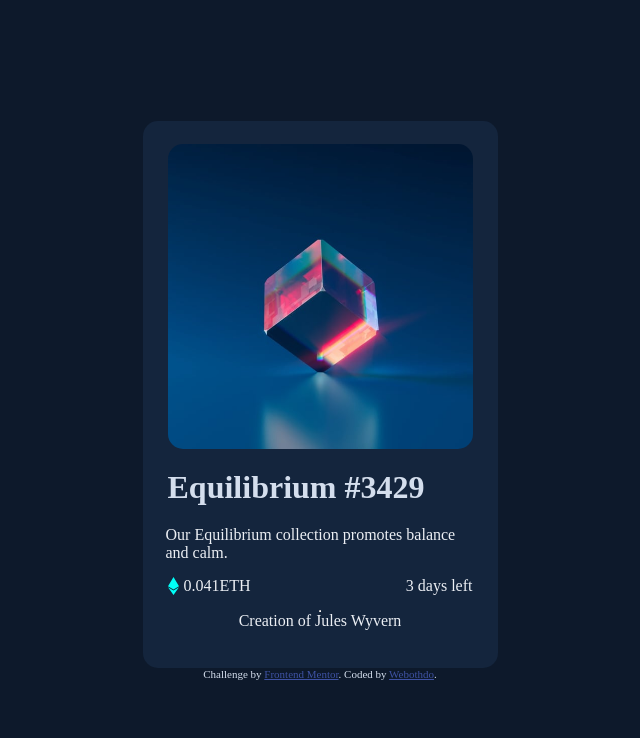
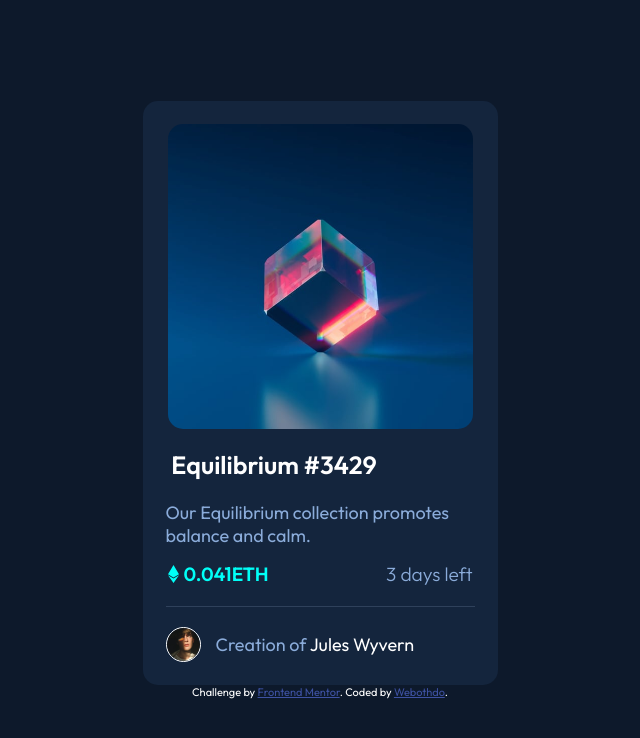
Before and after one commit to Webothdo/nft-preview-card-component-main, a plain HTML site: page index.html in a window 1280 px wide. Shown: the whole page, without its empty margins (320-960 px from the left). Drawn offline with Linux system fonts and the light colour scheme.

Commit message:
first commit

```diff
--- a/App.css
+++ b/App.css
@@ -1,11 +1,14 @@
+@import url('https://fonts.googleapis.com/css2?family=Outfit:wght@300;400;600&display=swap');
+
 * {
     margin: 0;
     box-sizing: border-box;
+    font-family: "Outfit", sans-serif;
 }
 
 body {
     background-color: hsl(217, 54%, 11%);
-    color: hsl(216, 40%, 88%);
+    color: rgb(255, 255, 255);
     display: flex;
     align-items: center;
     justify-content: center;
@@ -30,12 +33,14 @@ body {
 }
 
 h1 {
-    margin: 20px 48px 20px 0;
+    margin: 20px 92px 20px 0;
+    font-size: 25px;
 }
 
-.container p {
-    color: #eceff4;
+.description {
+    color: hsl(215, 51%, 70%);
     margin-bottom: 15px;
+    font-size: 18px;
 }
 
 .price-day {
@@ -46,9 +51,50 @@ h1 {
 
 .price {
     display: flex;
-    justify-content: baseline;
+    align-items: center;
+}
+
+.price-tag {
+    font-weight: 600;
+    font-size: larger;
+    color: hsl(178, 100%, 50%);
+}
+
+.days {
+    color: hsl(215, 51%, 70%);
+    font-size: larger;
+    font-weight: 300;
 }
 
 .icon-ethereum {
     margin-right: 5px;
 }
+
+#horizontal-line {
+    background-color: hsl(215, 32%, 27%);
+    width: 100%;
+    height: 0.1px;
+    margin-bottom: 20px;
+    margin-top: 20px;
+}
+
+.profile {
+    display: flex;
+    align-items: center;
+    width: 100%;
+}
+
+.profile-picture {
+    height: 35px;
+    border: solid 1px white;
+    border-radius: 50%;
+    margin-right: 15px;
+}
+
+#creation {
+    color: hsl(215, 51%, 70%);
+}
+
+.profile p {
+    font-size: 18px;
+}
--- a/index.html
+++ b/index.html
@@ -25,16 +25,20 @@
   <div class="container">
     <img class="nft" src="./images/image-equilibrium.jpg" alt="">
     <h1>Equilibrium #3429</h1>
-    <p> Our Equilibrium collection promotes balance and calm. </p>
+    <p class="description"> Our Equilibrium collection promotes balance and calm. </p>
     <div class="price-day">
-      <p class="price"><img class="icon-ethereum" src="./images/icon-ethereum.svg" alt=""> 0.041ETH</p>
-      <p>3 days left</p>
+      <p class="price"><img class="icon-ethereum" src="./images/icon-ethereum.svg" alt=""> <span
+          class="price-tag">0.041ETH</span></p>
+      <p class="days">3 days left</p>
     </div>
-    <hr>
-    <p>Creation of Jules Wyvern</p>
+    <div id="horizontal-line"></div>
+    <div class="profile">
+      <img class="profile-picture" src="/images/image-avatar.png" alt="">
+      <p><span id="creation">Creation of</span> Jules Wyvern</p>
+    </div>
   </div>
   <div class="attribution"> Challenge by <a href="https://www.frontendmentor.io?ref=challenge" target="_blank">Frontend
-      Mentor</a>. Coded by <a href="#">Webothdo</a>. </div>
+      Mentor</a>. Coded by <a href="https://twitter.com/webothdoo">Webothdo</a>. </div>
 </body>
 
 </html>
```
